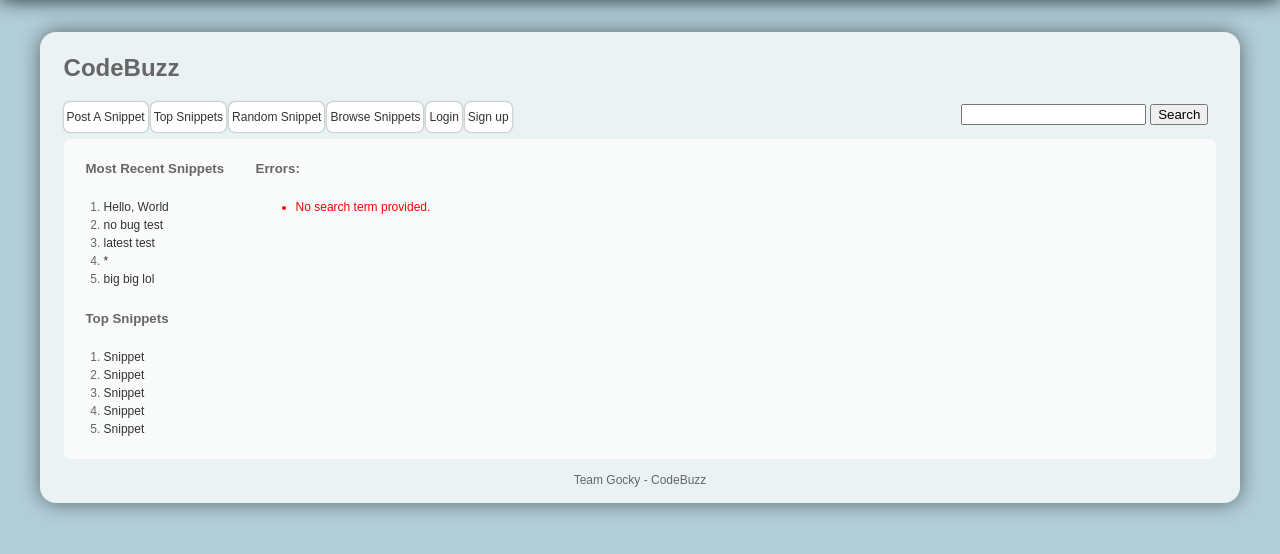
After one commit to TeamGocky/NoteBee, a Django app: page /codesnippet/search/ in a window 1280 px wide. The commit adds this page. Shown: the top 554 px of the page. Run offline with Django 3.2, Linux system fonts and the light colour scheme; data comes from the database, SQL or seed files in the repository; both versions use the stored data as it was after the commit; parts of the project's set-up code (start-up, migrations or seed data) failed here and were passed over.

Commit message:
Added simple search facility based on name of snippet.

```diff
--- a/codebuzz/codesnippet/urls.py
+++ b/codebuzz/codesnippet/urls.py
@@ -9,4 +9,5 @@ urlpatterns = patterns('',
     url(r'^top/$', view_top_snippets, name="top"),
     url(r'^browse/$', browser_snippets, name="browse"),
     url(r'^rating/(?P<sid>\d+)/$', submit_rating, name="rating"),
+    url(r'^search/$', search_snippet, name="search"),
 )
--- a/codebuzz/codesnippet/views.py
+++ b/codebuzz/codesnippet/views.py
@@ -124,6 +124,24 @@ def view_random_snippet(request):
         snippet = snippets[index]
         return view_snippet(request, snippet.id)
 
+def search_snippet(request):
+    """Search results for the query."""
+    context = RequestContext(request)
+    snippets = None
+    query = None
+    errors = []
+    if request.method == "POST":
+        query = request.POST["query"]
+        snippets = Snippet.objects.filter(name__contains=query)
+    else:
+        errors += ["No search term provided."]
+    return render_to_response("codesnippet/search_snippet.html",
+                                  {"snippets" : snippets,
+                                   "latestSnippets" : getLatestSnippets(),
+                                   "query" : query,
+                                   "errors" : errors},
+                                  context)
+
 def view_top_snippets(request):
     """Dummy view just so I could see what my page looked like."""
     context = RequestContext(request)
--- a/codebuzz/templates/base.html
+++ b/codebuzz/templates/base.html
@@ -16,8 +16,11 @@
   	   		<a href="/codesnippet/random"><div class="navigationButton">Random Snippet</div></a>
   	   		<a href="/codesnippet/browse"><div class="navigationButton">Browse Snippets</div></a>
 			<div class="login">
-				<input type="text" name="search"/>
-				<input type="submit" value="Search"/>
+			    <form method="post" action="/codesnippet/search/">
+			        {% csrf_token %}
+				    <input type="text" name="query"/>
+				    <input type="submit" value="Search"/>
+				</form>
 			</div>
 			{% if user.is_authenticated %}
                 <a href="/accounts/logout"><div class="navigationButton">Logout</div></a>
--- /dev/null
+++ b/codebuzz/templates/codesnippet/search_snippet.html
@@ -0,0 +1,29 @@
+{% extends "base.html" %}
+{% block title %}
+    CodeBuzz - Search results
+{% endblock %}
+{% block head_includes %}
+    {% load staticfiles %}
+    <script src="{% static "js/lib/codemirror.js" %}"></script>
+    <script src="{% static "js"%}/mode/codemirror-compressed.js"></script>
+{% endblock %}
+{% block body %}
+    {% if errors %}
+        <h5>Errors:</h5>
+        <ul>
+            {% for err in errors %}
+                <li class="error">{{ err }}</li>
+            {% endfor %}
+        </ul>
+    {% endif %}
+    {% if snippets %}
+        <h5>Snippets for '{{ query }}':</h5>
+        <ul>
+            {% for snippet in snippets %}
+                <li><a href="/codesnippet/view/{{ snippet.id }}/">{{ snippet.name }}</a></li>
+            {% endfor %}
+        </ul>
+    {% elif query %}
+        <h5>No snippets matching query '{{ query }}'.</h5>
+    {% endif %}
+{% endblock %}
```
Also changed, not shown: codebuzz/sqlite3.db.
